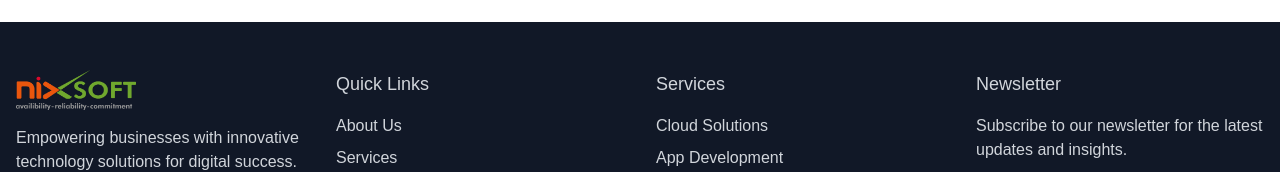
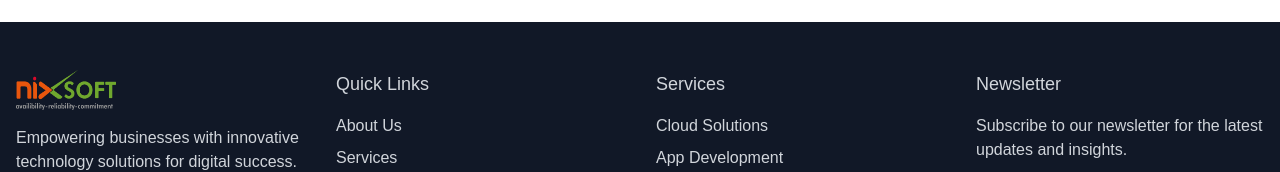
Before and after one commit to AdityaGupta-cyber/nixsoft-landing, a Next.js app: page / in a window 1280 px wide. Shown: the part 5387-5559 px from the top of the page. Built offline with nearby package versions, Linux system fonts and the light colour scheme.

Commit message:
build error fixed

```diff
--- a/components/Footer.tsx
+++ b/components/Footer.tsx
@@ -8,14 +8,11 @@ const Footer = () => {
         <div className="grid grid-cols-1 md:grid-cols-4 gap-8">
           <div className="md:col-span-1">
             <div className="mb-4">              <Image
-                src="/logo.png"
-                width={100}
-                height={100}
-                alt="Coming Soon"
-                width={120}
-                height={40}
-                className="h-10"
-              />
+              src="/logo.png"
+              width={100}
+              height={100}
+
+              className="h-10" alt={" logo"}              />
             </div>
             <p className="mb-4">
               Empowering businesses with innovative technology solutions for
```
